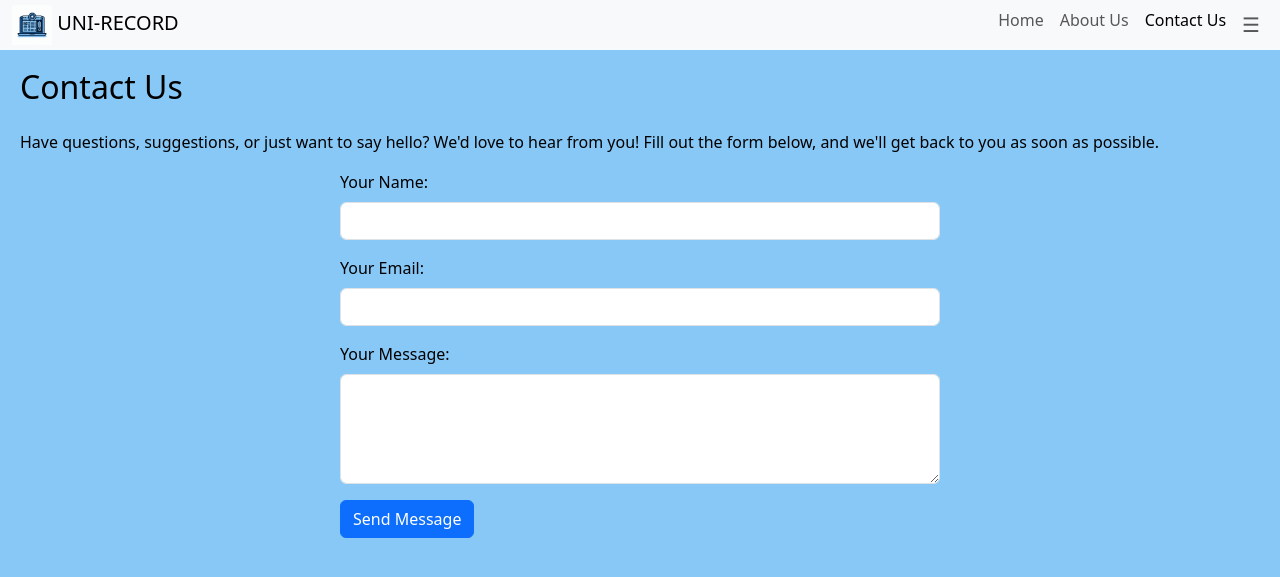
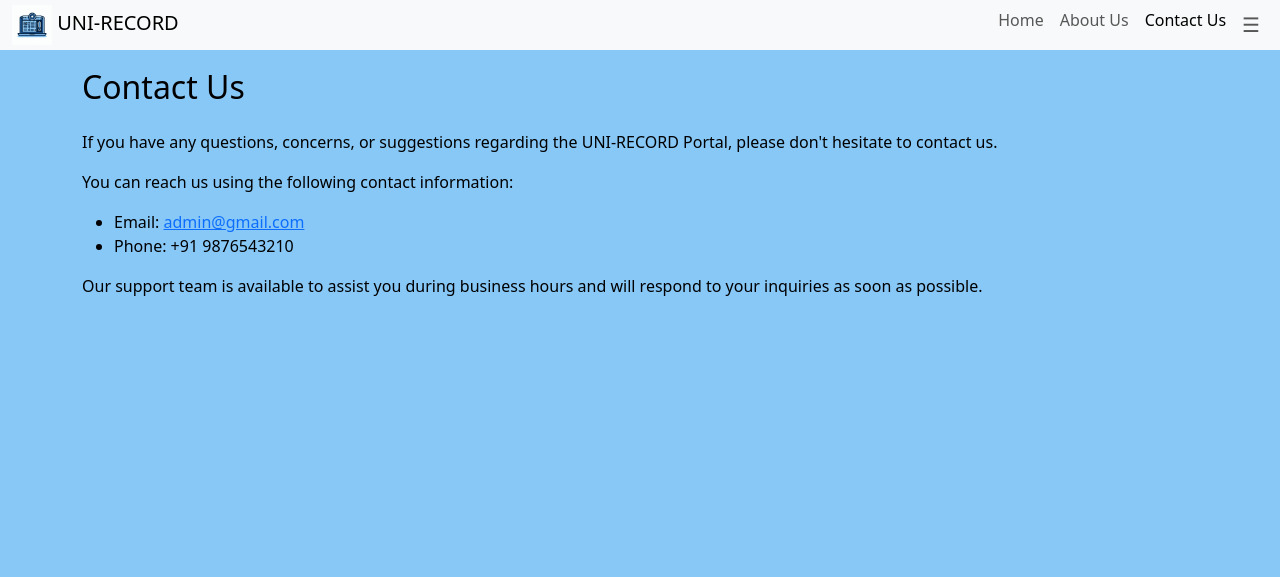
Before and after one commit to subhradipXD/minorproject, a PHP site: page /WSPage/contactus.html in a window 1280 px wide. Shown: the top 577 px of the page. Run offline with PHP 8.4, Linux system fonts and the light colour scheme.

Commit message:
admin dashboard final edit, about us, contact us

```diff
--- a/Admin/admindashboard.php
+++ b/Admin/admindashboard.php
@@ -24,8 +24,10 @@ function generateRandomPassword($length = 8)
     $randomPassword = str_shuffle($randomPassword);
     return $randomPassword;
 }
+
 $instid = $_SESSION['instid'];
 $adminid = $_SESSION['adminid'];
+
 if ($_SERVER["REQUEST_METHOD"] == "POST") {
     if (isset($_FILES['file'])) {
         $file = $_FILES['file']['tmp_name'];
@@ -46,8 +48,8 @@ if ($_SERVER["REQUEST_METHOD"] == "POST") {
                 }
                 $fid = $data[0];
                 $femail = $data[3];
-                $stmt = $conn->prepare("SELECT COUNT(*) FROM faculty WHERE fid = ? ");
-                $stmt->bind_param("s", $fid);
+                $stmt = $conn->prepare("SELECT COUNT(*) FROM faculty WHERE fid = ? and instid = ? and adminid = ?");
+                $stmt->bind_param("sss", $fid, $instid, $adminid);
                 $stmt->execute();
                 $stmt->bind_result($count);
                 $stmt->fetch();
--- a/WSPage/contactus.html
+++ b/WSPage/contactus.html
@@ -1,24 +1,27 @@
 <!DOCTYPE html>
 <html lang="en">
   <head>
-    <meta charset="UTF-8">
-    <meta name="viewport" content="width=device-width, initial-scale=1.0">
-    <title>Contact Us</title>
+    <meta charset="UTF-8" />
+    <meta name="viewport" content="width=device-width, initial-scale=1.0" />
+    <title>About Us - [Your Platform Name]</title>
 
     <!-- Bootstrap CSS CDN -->
-    <link href="https://cdn.jsdelivr.net/npm/bootstrap@5.3.2/dist/css/bootstrap.min.css" rel="stylesheet" integrity="sha384-T3c6CoIi6uLrA9TneNEoa7RxnatzjcDSCmG1MXxSR1GAsXEV/Dwwykc2MPK8M2HN" crossorigin="anonymous">
+    <link
+      href="https://cdn.jsdelivr.net/npm/bootstrap@5.3.2/dist/css/bootstrap.min.css"
+      rel="stylesheet"
+      integrity="sha384-T3c6CoIi6uLrA9TneNEoa7RxnatzjcDSCmG1MXxSR1GAsXEV/Dwwykc2MPK8M2HN"
+      crossorigin="anonymous"
+    />
 
     <style>
       /* Custom styles */
       body {
         background-color: #88c8f7;
         color: #000; /* Set text color to black for better contrast */
-            padding: 20px;
       }
 
-        form {
-            max-width: 600px;
-            margin: 0 auto;
+      .container {
+        margin-top: 20px;
       }
 
       .sidebar {
@@ -66,7 +69,7 @@
         background-color: #88c8f7;
       }
 
-        .navbar{
+      .navbar {
         z-index: 0;
         height: 50px;
       }
@@ -85,17 +88,29 @@
   </head>
 
   <body>
-
     <nav class="navbar navbar-expand-lg navbar-light bg-light fixed-top">
       <div class="container-fluid">
         <!-- Logo -->
         <a class="navbar-brand" href="#">
-                <img src="../_cc75286c-bd8d-4890-8939-6e30c7565dfa.jpg" alt="UNI-RECORD" class="img-fluid mr-2" width=40px>
+          <img
+            src="../_cc75286c-bd8d-4890-8939-6e30c7565dfa.jpg"
+            alt="UNI-RECORD"
+            class="img-fluid mr-2"
+            width="40px"
+          />
           UNI-RECORD
         </a>
 
         <!-- Toggle Button -->
-            <button class="navbar-toggler" type="button" data-bs-toggle="collapse" data-bs-target="#navbarNav" aria-controls="navbarNav" aria-expanded="false" aria-label="Toggle navigation">
+        <button
+          class="navbar-toggler"
+          type="button"
+          data-bs-toggle="collapse"
+          data-bs-target="#navbarNav"
+          aria-controls="navbarNav"
+          aria-expanded="false"
+          aria-label="Toggle navigation"
+        >
           <span class="navbar-toggler-icon">Button</span>
         </button>
 
@@ -106,7 +121,7 @@
               <a class="nav-link" href="../users/index.php">Home</a>
             </li>
             <li class="nav-item">
-                        <a class="nav-link" href="aboutus.html">About Us</a>
+              <a class="nav-link " href="aboutus.html">About Us</a>
             </li>
             <li class="nav-item">
               <a class="nav-link active" href="#">Contact Us</a>
@@ -115,7 +130,13 @@
 
             <!-- Sidebar Toggle Button -->
             <li class="nav-item">
-                        <button class="nav-link btn btn-outline-primary openbtn" id="toggle-btn" onclick="openNav()">&#9776;</button>
+              <button
+                class="nav-link btn btn-outline-primary openbtn"
+                id="toggle-btn"
+                onclick="openNav()"
+              >
+                &#9776;
+              </button>
             </li>
           </ul>
         </div>
@@ -124,12 +145,31 @@
 
     <div id="mySidebar" class="sidebar">
       <a href="javascript:void(0)" class="closebtn" onclick="closeNav()">×</a>
-        <button class="btn btn-primary" onclick="location.href='../Admin/adminreg.php'">New Registration for Institution</button>
-        <button class="btn btn-primary" onclick="location.href='../Admin/adminlogin.php'">Login as Institution's Admin</button>
-        <button class="btn btn-primary" onclick="location.href='../Faculty/facultylogin.php'">Login as Institution's Faculty</button>
-        <button class="btn btn-primary" onclick="location.href='../WSPage/helpdesk.html'">Help Desk</button>
+      <button
+        class="btn btn-primary"
+        onclick="location.href='../Admin/adminreg.php'"
+      >
+        New Registration for Institution
+      </button>
+      <button
+        class="btn btn-primary"
+        onclick="location.href='../Admin/adminlogin.php'"
+      >
+        Login as Institution's Admin
+      </button>
+      <button
+        class="btn btn-primary"
+        onclick="location.href='../Faculty/facultylogin.php'"
+      >
+        Login as Institution's Faculty
+      </button>
+      <button
+        class="btn btn-primary"
+        onclick="location.href='../WSPage/helpdesk.html'"
+      >
+        Help Desk
+      </button>
     </div>
-
 
     <script>
       function openNav() {
@@ -144,30 +184,28 @@
     </script>
     <br>
     <br>
-
+    <div class="container">
       <h2 class="mb-4">Contact Us</h2>
-    <p>Have questions, suggestions, or just want to say hello? We'd love to hear from you! Fill out the form below, and we'll get back to you as soon as possible.</p>
-
-    <form action="#" method="post">
-        <div class="mb-3">
-            <label for="name" class="form-label">Your Name:</label>
-            <input type="text" class="form-control" id="name" name="name" required>
+      <p>
+        If you have any questions, concerns, or suggestions regarding the
+        UNI-RECORD Portal, please don't hesitate to contact us.
+      </p>
+      <p>You can reach us using the following contact information:</p>
+      <ul>
+        <li>Email: <a href="mailto:admin@gmail.com">admin@gmail.com</a></li>
+        <li>Phone: +91 9876543210</li>
+      </ul>
+      <p>
+        Our support team is available to assist you during business hours and
+        will respond to your inquiries as soon as possible.
+      </p>
     </div>
 
-        <div class="mb-3">
-            <label for="email" class="form-label">Your Email:</label>
-            <input type="email" class="form-control" id="email" name="email" required>
-        </div>
-
-        <div class="mb-3">
-            <label for="message" class="form-label">Your Message:</label>
-            <textarea class="form-control" id="message" name="message" rows="4" required></textarea>
-        </div>
-
-        <button type="submit" class="btn btn-primary">Send Message</button>
-    </form>
-
     <!-- Bootstrap JS and Popper.js CDN -->
-    <script src="https://cdn.jsdelivr.net/npm/bootstrap@5.3.2/dist/js/bootstrap.bundle.min.js" integrity="sha384-C6RzsynM9kWDrMNeT87bh95OGNyZPhcTNXj1NW7RuBCsyN/o0jlpcV8Qyq46cDfL" crossorigin="anonymous"></script>
+    <script
+      src="https://cdn.jsdelivr.net/npm/bootstrap@5.3.2/dist/js/bootstrap.bundle.min.js"
+      integrity="sha384-C6RzsynM9kWDrMNeT87bh95OGNyZPhcTNXj1NW7RuBCsyN/o0jlpcV8Qyq46cDfL"
+      crossorigin="anonymous"
+    ></script>
   </body>
 </html>
```
Also changed, not shown: WSPage/aboutus.html (+60 -24 lines), Admin/uploads/IMG_20230803_111115.jpg (added). Lines whose indentation alone changed are shown as unchanged.
